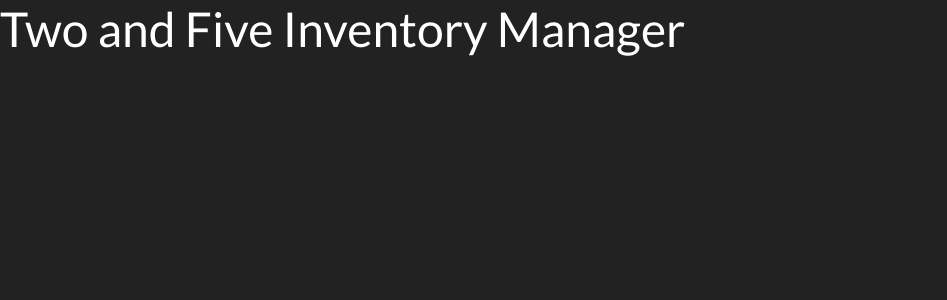
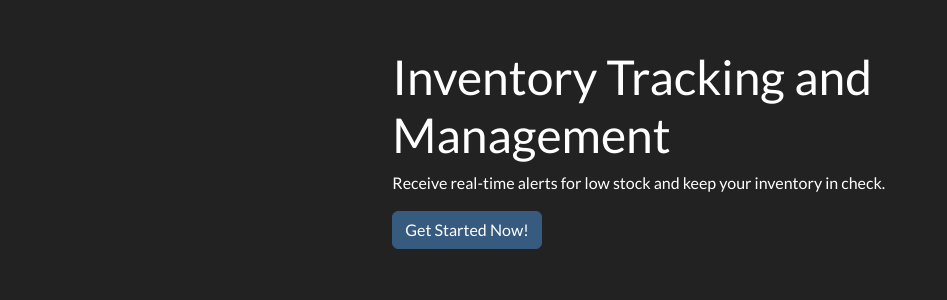
Before and after one commit to RaphaelIsaiah/Two-and-Five-Inventory-Manager, a Django app: page / in a window 1280 px wide. Shown: the part 72-372 px from the top of the page, without its empty margins (0-947 px from the left). Run offline with Django 5.2, Linux system fonts and the light colour scheme.

Commit message:
index.html set up

```diff
--- a/two_and_five_inventory_manager/inventory/templates/inventory/index.html
+++ b/two_and_five_inventory_manager/inventory/templates/inventory/index.html
@@ -1,5 +1,16 @@
 {% extends 'inventory/base.html' %}
 
 {% block content %}
-<h1>Two and Five Inventory Manager</h1>
+<div>
+    <div class="row">
+        <div class="col-sm-11 col-md-5 mx-auto mt-5 px-4">
+            <h1 class="fw-light">Inventory Tracking and Management</h1>
+            <p class="fw-light">Receive real-time alerts for low stock and keep your inventory in check.
+            </p>
+            <div>
+                <a href="#" class="btn btn-primary">Get Started Now!</a>
+            </div>
+        </div>
+    </div>
+</div>
 {% endblock content %}
```
